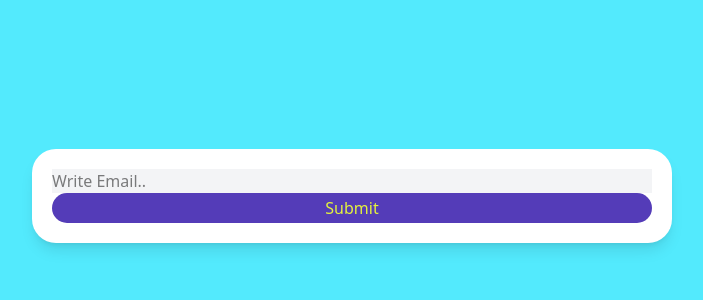
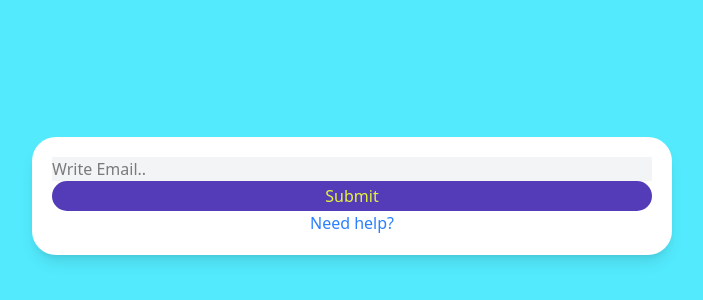
Before and after one commit to tkdgh7063/karrot-market, a Next.js app: page / in a window 1280 px wide. Shown: the part 204-504 px from the top of the page, without its empty margins (288-991 px from the left). Built offline with nearby package versions, Linux system fonts and the light colour scheme.

Commit message:
Practice 11: JIT - Directives

```diff
--- a/app/globals.css
+++ b/app/globals.css
@@ -8,3 +8,21 @@
   --color-avocado-600: oklch(0.53 0.12 118.34);
   --spacing-tomato: 120px;
 }
+
+@layer base {
+  a {
+    @apply text-blue-500;
+  }
+}
+
+@layer components {
+  .btn {
+    @apply text-avocado-400 h-[30px] rounded-[20px] bg-[#543cb8];
+  }
+}
+
+@layer utilities {
+  .text-bigger-size {
+    @apply text-3xl font-semibold;
+  }
+}
--- a/app/page.tsx
+++ b/app/page.tsx
@@ -11,12 +11,12 @@ export default function Home() {
           <span className="hidden group-focus-within:block">
             Check if email is vaild
           </span>
-          <button
-            type="Submit"
-            className="text-avocado-400 h-[30px] rounded-[20px] bg-[#543cb8]"
-          >
+          <button type="Submit" className="btn">
             Submit
           </button>
+          <a href="#" className="text-center">
+            Need help?
+          </a>
         </div>
       </div>
     </main>
```
